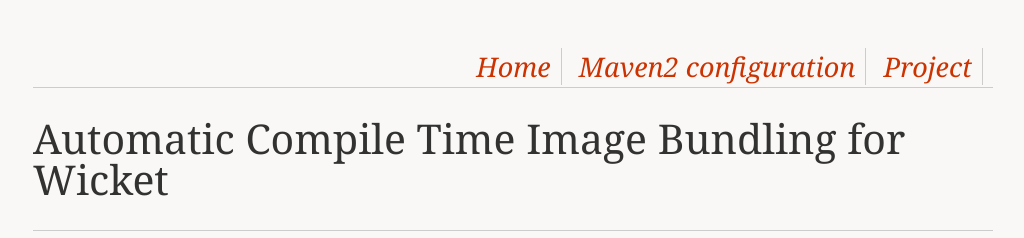
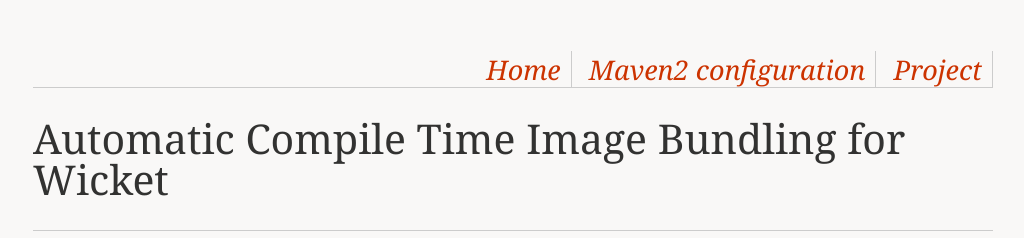
Before and after one commit to ananthakumaran/imagebundler-wicket, a Jekyll site: the page built from index.markdown, in a window 1280 px wide. Shown: the top 238 px of the page, without its empty margins (127-1151 px from the left). Built offline with Jekyll 4.4.1, drawn with Linux system fonts in a browser that asks for light colours; comment, search, counter and statistics services are not loaded.

Commit message:
fixing the navigation

```diff
--- a/_includes/navigation.html
+++ b/_includes/navigation.html
@@ -1,5 +1,5 @@
 <div class="hNav">
-<ul class=" hNavL right big">
+<ul class=" hNavL right big mainNav">
 <li class="borderRight"><a class="big" href="/imagebundler-wicket/index.html" title="Home">Home</a></li>
 <li class="borderRight"><a class="big" href="/imagebundler-wicket/maven2.html" title="Maven Configuration">Maven2 configuration</a></li>
 <li><a  class="big" href="/imagebundler-wicket/project.html" titile="Project Details">Project </a></li>
--- a/css/style.css
+++ b/css/style.css
@@ -104,14 +104,18 @@
 .big { font-size:27px; }
 /*********************end of typography****************/
 /********************* specific **************************/
+#post h2 { margin:20px 0 5px;}
 ul.hNavL { margin-top:47px; }
 .bird { margin-top:-12px; }
-
-#post h2 { margin:20px 0 5px;}
+.mainNav {
+	position:relative;
+	top:3px;
+	padding-right:0;
+}
 
 /**
  * TODO
- * [*] activities
+ * [*] tweets
  *
  */
 /********************* end of specific *******************/
```
